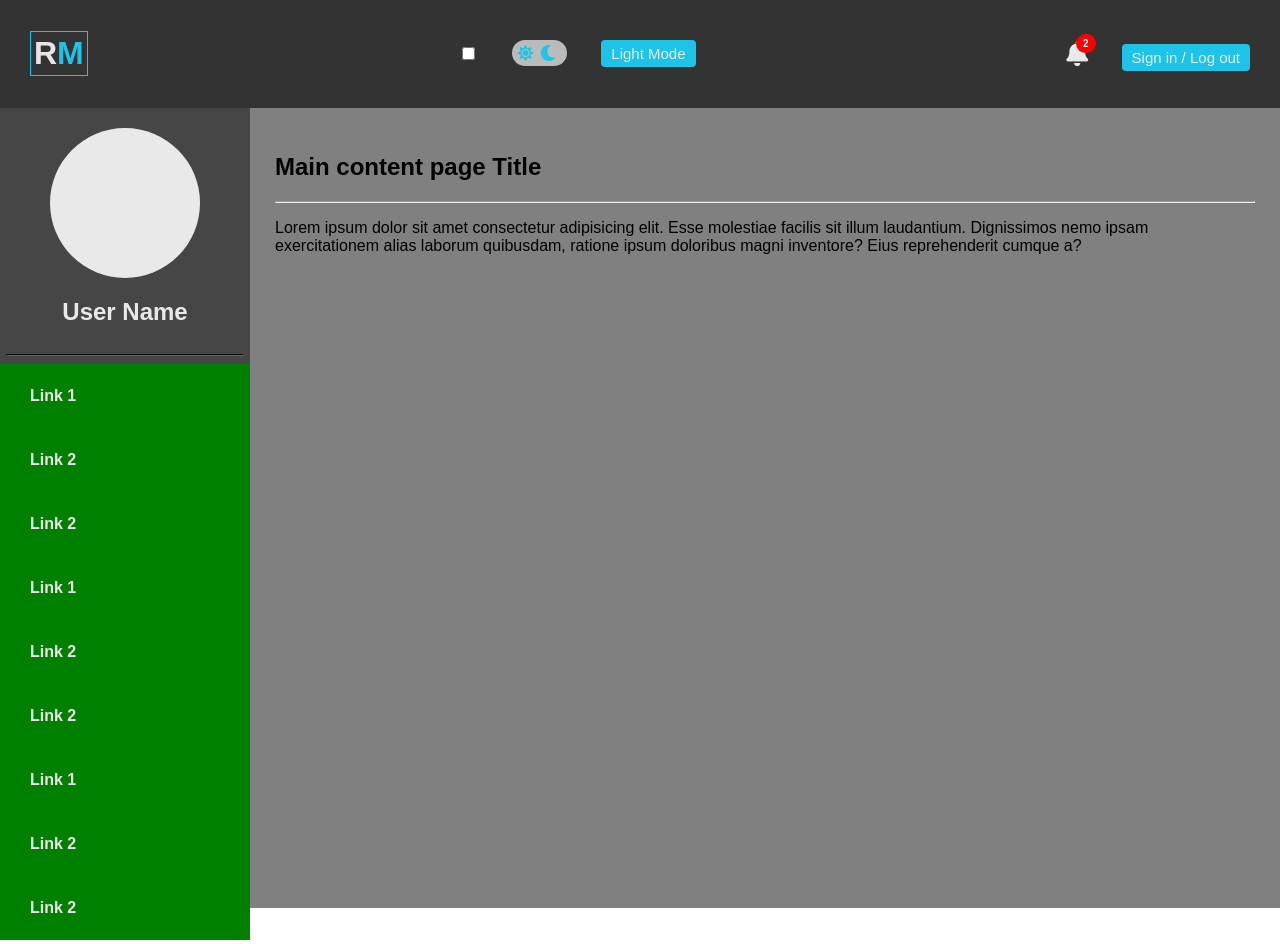
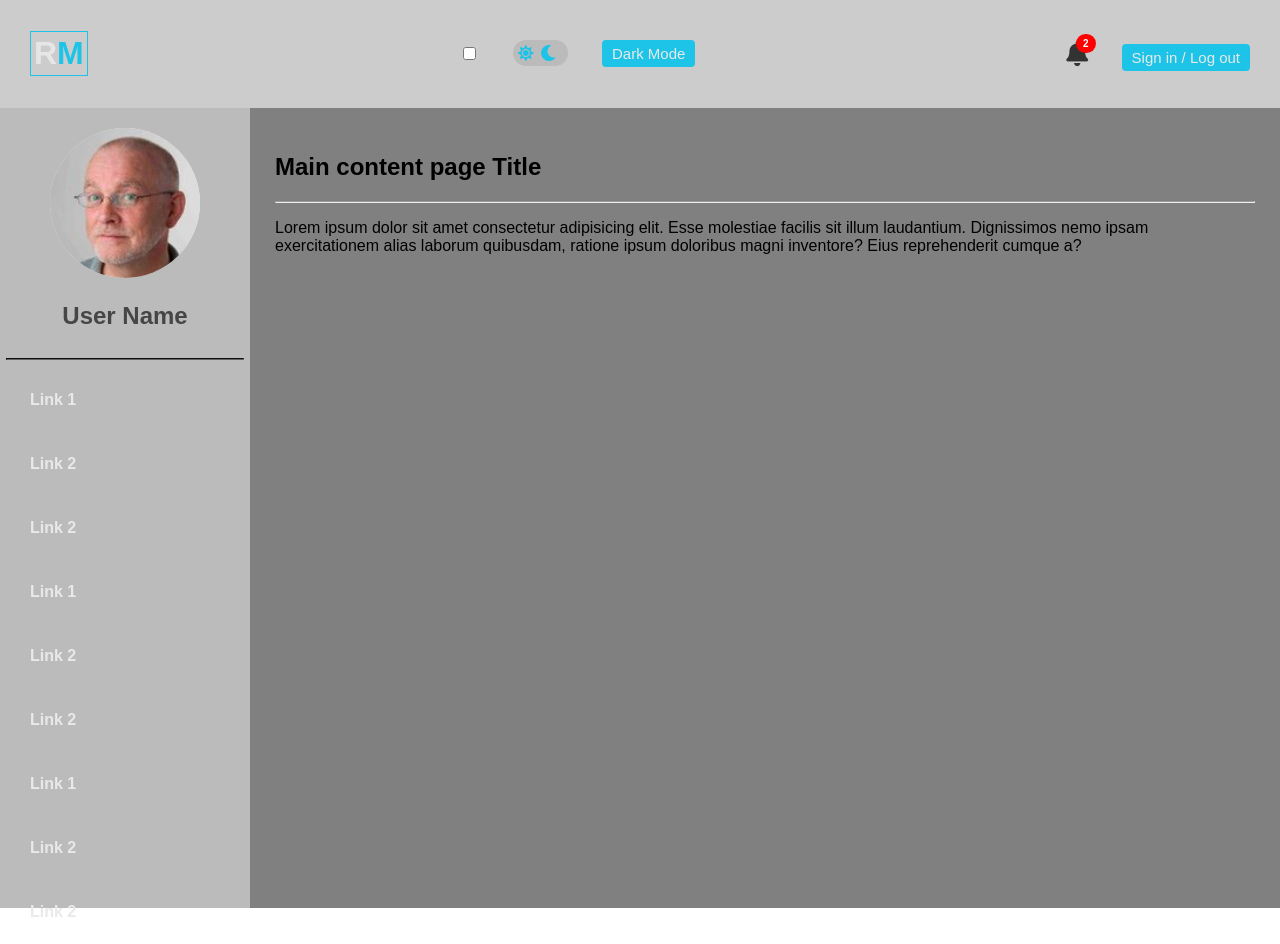
Before and after one commit to rudyjm3/dark-light-mode, a plain HTML site: page index.html in a window 1280 px wide. Both pictures are taken after a click on the button "Light Mode". Drawn offline with Linux system fonts and the light colour scheme.

Commit message:
Added theme color change function.

```diff
--- a/css/style.css
+++ b/css/style.css
@@ -24,6 +24,7 @@ body {
 .header{
    width: 100%;
    background-color: var(--dark-background);
+   transition: background-color 1s ease-in-out;
 }
 .header-container{
    justify-content: space-between;
@@ -83,12 +84,13 @@ body {
 .right-header-section{
    line-height: 1;
 }
-.right-header-section a{
+.right-header-section .bell{
    text-decoration: none;
    color: #e9e9e9;
    font-size: 25px;
+   transition: color 0.6s ease-in-out;
 }
-.right-header-section a:nth-child(0):hover{
+.right-header-section .bell:hover{
    color: var(--hover-blue);
 }
 .right-header-section .alert{
@@ -112,7 +114,7 @@ body {
    transition: background-color 0.6s ease;
 }
 .right-header-section .login-btn:hover{
-   background-color: grey;
+   background-color: var(--dark-background2);
 }
 
 /**  START SIDE MENU PANEL  **/
@@ -125,6 +127,7 @@ body {
    max-width: 250px;
    height: 100%;
    padding: 20px 0;
+   transition: background-color 1s ease-in-out;
 }
 .profile-box{
    display: flex;
@@ -133,7 +136,7 @@ body {
    flex-direction: column;
    width: 100%;
 }
-.profile-box .img-placeholder{
+.profile-box .img-placeholder img{
    width: 150px;
    height: 150px;
    border-radius: 50%;
@@ -144,17 +147,17 @@ body {
    height: 150px;
    border-radius: 50%;
 }
-.profile-box h2{
+.profile-box .profile-name{
    font-weight: 600;
    color: #e9e9e9;
+   transition: color 1s ease-in-out;
 }
 .profile-box hr{
    width: 95%;
    border-color: #636363;
 }
 .side-nav-box{
-
-   background-color: green;
+   /*background-color: green;*/
    overflow: auto;
 }
 .side-nav-box a{
@@ -183,3 +186,15 @@ body {
 }
 
 /**  END MAIN CONTENT AREA  **/
+
+/**  START LIGHT MODE STYLING  **/
+.header-light{
+   background-color: var(--light-background);
+   transition: background-color 1s ease-in-out;
+}
+.side-panel-light{
+   background-color: var(--light-background2);
+   transition: background-color 1s ease-in-out;
+}
+
+/**  END LIGHT MODE STYLING  **/
--- a/js/script.js
+++ b/js/script.js
@@ -0,0 +1,31 @@
+//Javascript for Button dark / light mode
+let btn = document.getElementsByClassName("color-btn");
+btn[0].addEventListener("click", colorModeBtn);
+
+let bell = document.getElementsByClassName("bell");
+let profileName = document.getElementsByClassName("profile-name");
+
+
+function colorModeBtn() {
+   //alert("Event worked and function ran!");
+   let header = document.getElementsByClassName("header");
+   let sidePanel = document.getElementsByClassName("side-panel");
+
+   if (header[0].classList.contains("header-light")) {
+      header[0].classList.remove("header-light");
+      bell[0].style.color = "#e9e9e9";
+      btn[0].innerHTML = "Light Mode";
+   } else {
+      header[0].classList.add("header-light");
+      bell[0].style.color = "#333";
+      btn[0].innerHTML = "Dark Mode";
+   }
+
+   if (sidePanel[0].classList.contains("side-panel-light")) {
+      sidePanel[0].classList.remove("side-panel-light");
+      profileName[0].style.color = "#e9e9e9";
+   } else {
+      sidePanel[0].classList.add("side-panel-light");
+      profileName[0].style.color = "var(--dark-background2)";
+   }
+}
```
Also changed, not shown: images/Silver Spring 2012.jpg (deleted), images/male user.jpg (added).
